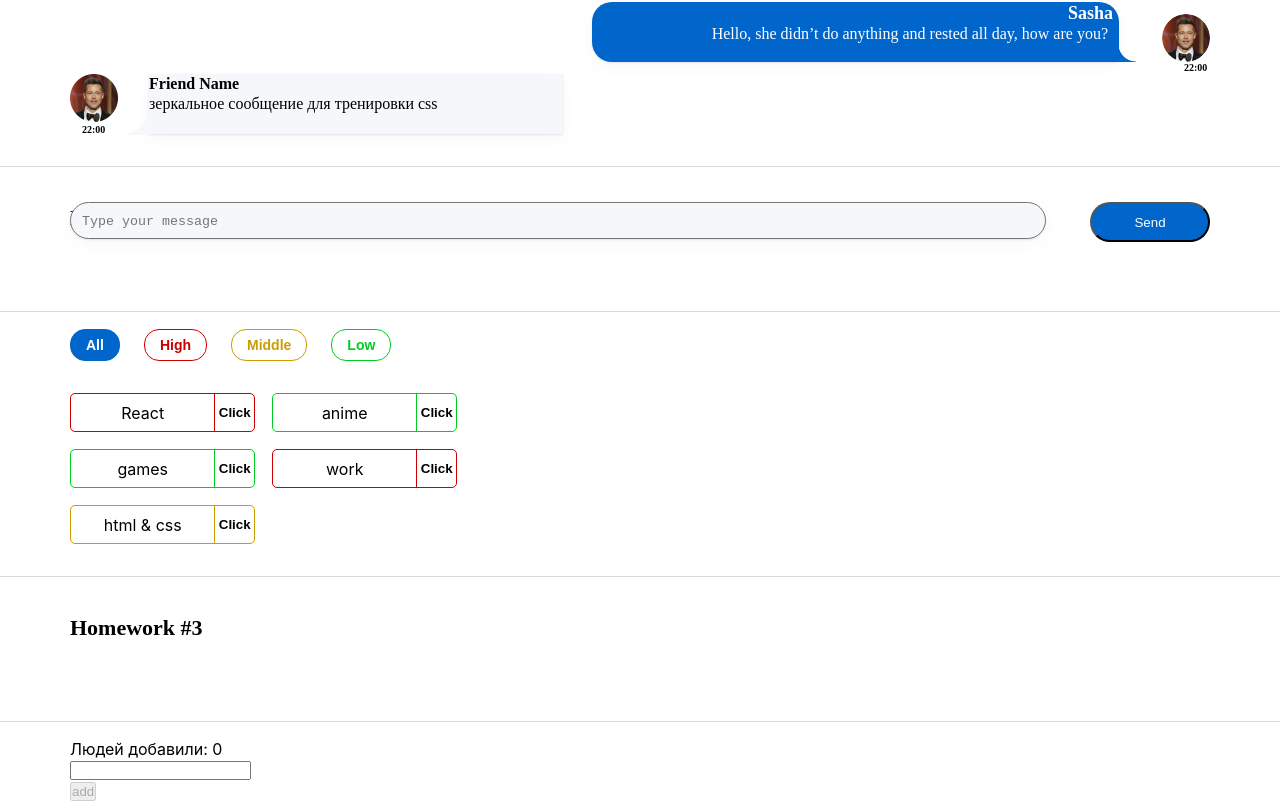
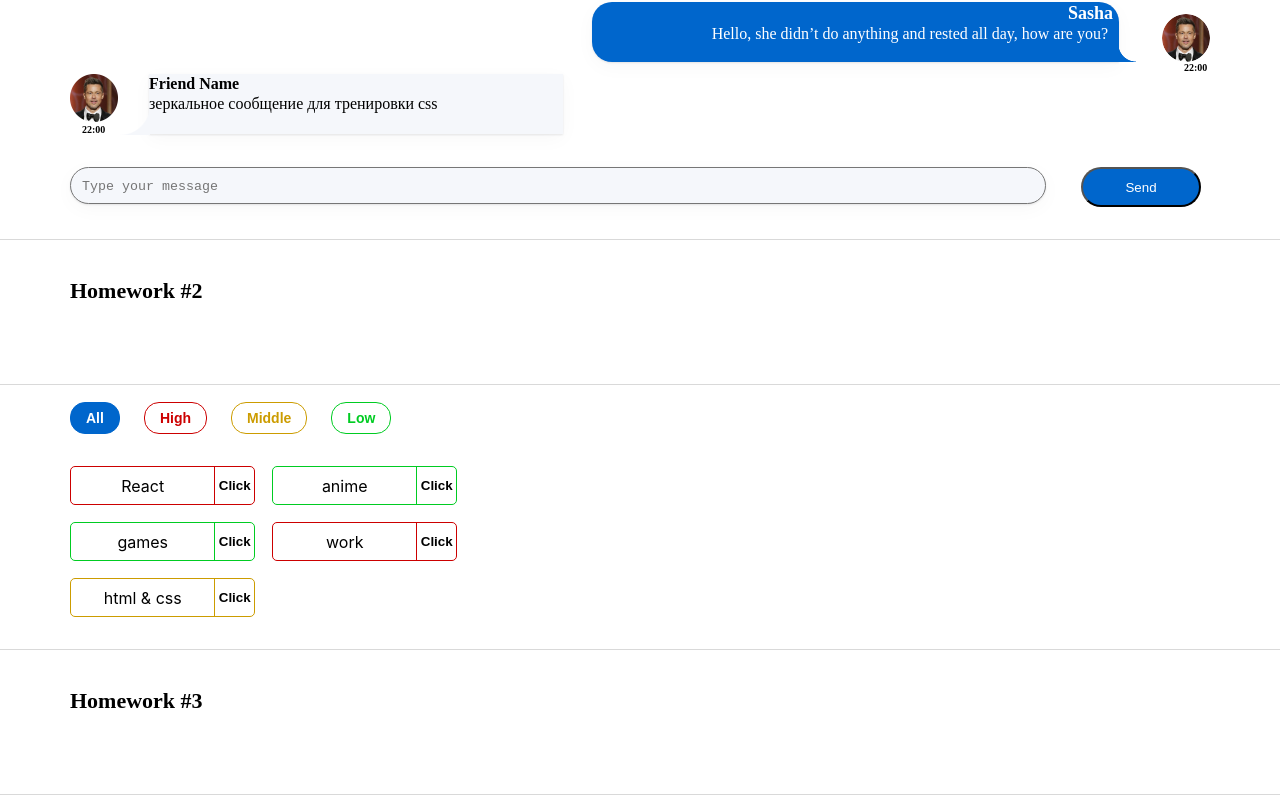
Before and after one commit to sasha2234562/hws2, a React (Create React App) app: page / in a window 1280 px wide. Shown: the part 230-1033 px from the top of the page. Built offline with nearby package versions, Linux system fonts and the light colour scheme.

Commit message:
commit six

```diff
--- a/src/s2-homeworks/hw01/message-sender/MessageSender.module.css
+++ b/src/s2-homeworks/hw01/message-sender/MessageSender.module.css
@@ -1,13 +1,15 @@
 .sendForm {
-
+    display: flex;
+    gap: 35px;
+    margin-top: 33px;
 }
 
 .textarea {
-    position: absolute;
+    /*position: absolute;*/
     width: 976px;
     height: 40px;
-    left: 70px;
-    top: 432px;
+    /*left: 70px;*/
+    /*top: 432px;*/
     padding: 11px;
     background: #F5F7FB;
     box-shadow: 0 5px 20px rgba(29, 33, 38, 0.03), 0 1px 2px rgba(29, 33, 38, 0.1);
@@ -17,11 +19,11 @@
 }
 
 .button {
-    position: absolute;
+    /*position: absolute;*/
     width: 120px;
     height: 40px;
-    left: 1090px;
-    top: 432px;
+    /*left: 1090px;*/
+    /*top: 432px;*/
     color: #FFFFFF;
     background: #0066CC;
     border-radius: 20px;
--- a/src/s2-homeworks/hw01/message/Message.module.css
+++ b/src/s2-homeworks/hw01/message/Message.module.css
@@ -18,6 +18,7 @@
 }
 
 .text {
+    /*position: relative;*/
     margin-right: 33px;
     display: flex;
     flex-direction: column;
@@ -31,6 +32,7 @@
 }
 
 .text:after {
+    /*position: absolute;*/
     margin-right: -28px;
     content: "";
     display: block;
--- a/src/s2-homeworks/hw02/HW2.tsx
+++ b/src/s2-homeworks/hw02/HW2.tsx
@@ -50,8 +50,6 @@ function HW2() {
     const filteredAffairs = filterAffairs(affairs, filter)
     const deleteAffairCallback = (_id: number) => {
         setAffairs((deleteAffair(affairs, _id)))
-        // need to fix
-        console.log("Masha")
     }
     return (
         <div id={'hw2'}>
--- a/src/s2-homeworks/hw03/Greeting.module.css
+++ b/src/s2-homeworks/hw03/Greeting.module.css
@@ -5,18 +5,32 @@
 }
 
 .error {
+    color: red;
 }
 
 .input {
+    width: 372px;
+    padding: 113px;
+    border-radius: 5px;
 }
 
 .input:focus {
 }
 
 .errorInput {
+    border: 1px solid red;
 }
 
 .button {
+    Width: 78px;
+    Height: 36px;
+    Top: 1024px;
+    Left: 454px;
+    Radius: 3px;
+    Opacity: 50%;
+    Padding: 5px 24px 5px 24px;
+    Gap: 10px;
+    background-color: #0066CC;
 }
 
 .button:focus {
--- a/src/s2-homeworks/hw03/HW3.tsx
+++ b/src/s2-homeworks/hw03/HW3.tsx
@@ -19,20 +19,20 @@ import GreetingContainer from './GreetingContainer'
 
 // types
 export type UserType = {
-    _id: any // need to fix any
-    name: any // need to fix any
+    _id: string // need to fix any
+    name: string // need to fix any
 }
 
-export const pureAddUserCallback = (name: any, setUsers: any, users: any) => { // need to fix any
+export const pureAddUserCallback = (name: string, setUsers: Array<UserType>, users: UserType) => { // need to fix any
     const user = { // need to fix
     }
     setUsers([...users, user])
 }
 
 const HW3 = () => {
-    const [users, setUsers] = useState<any>([]) // need to fix any
+    const [users, setUsers] = useState<UserType>([]) // need to fix any
 
-    const addUserCallback = (name: any) => { // need to fix any
+    const addUserCallback = (name: string) => { // need to fix any
         pureAddUserCallback(name, setUsers, users)
     }
 
```
